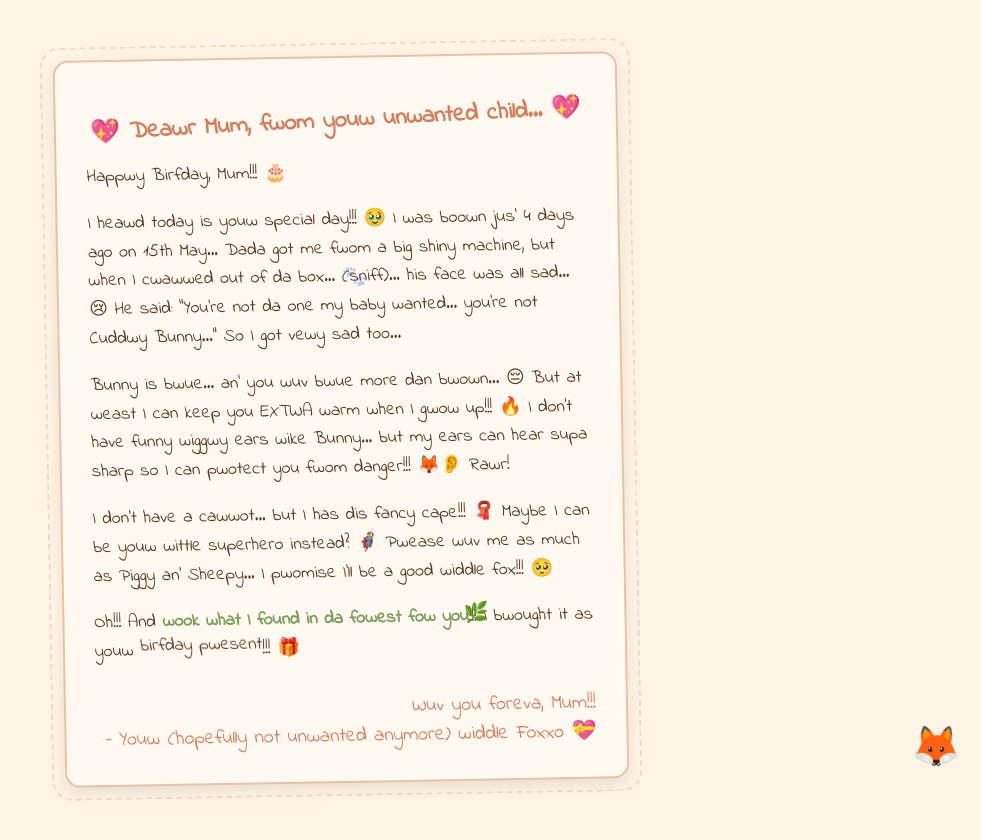
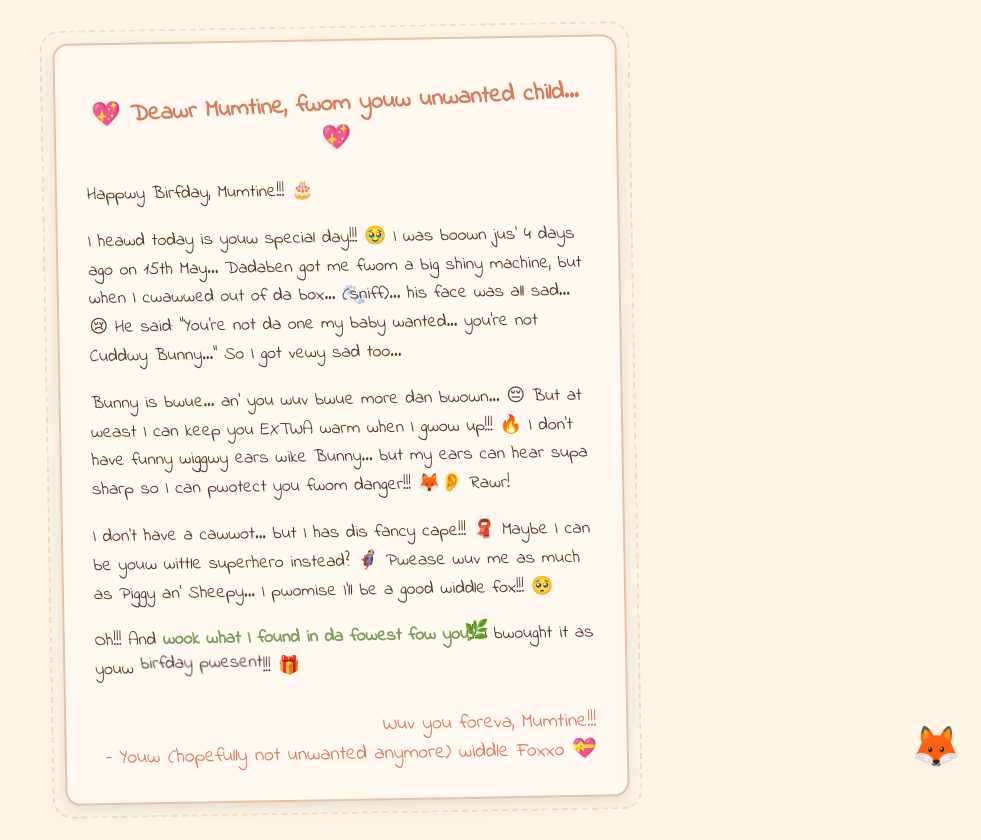
Before and after one commit to Carnasys/letterfromwoofy, a plain HTML site: page index.html in a window 1280 px wide. Shown: the whole page, without its empty margins (299-1280 px from the left). Drawn offline with Linux system fonts and the light colour scheme.

Commit message:
Update index.html

```diff
--- a/index.html
+++ b/index.html
@@ -3,7 +3,7 @@
 <head>
     <meta charset="UTF-8">
     <meta name="viewport" content="width=device-width, initial-scale=1.0">
-    <title>To Mum From Your Little Foxxo</title>
+    <title>To Mumtine From Your Little Foxxo</title>
     <style>
         @import url('https://fonts.googleapis.com/css2?family=Indie+Flower&display=swap');
 
@@ -126,11 +126,11 @@
 </head>
 <body>
     <div class="letter">
-        <h1>💖 Deawr Mum, fwom youw unwanted child... 💖</h1>
+        <h1>💖 Deawr Mumtine, fwom youw unwanted child... 💖</h1>
 
-        <p>Happwy Birfday, Mum!!! 🎂</p>
+        <p>Happwy Birfday, Mumtine!!! 🎂</p>
 
-        <p>I heawd today is youw special day!!! 🥹 I was boown jus' 4 days ago on 15th May... Dada got me fwom a big shiny machine, but when I cwawwed out of da box... <span class="paw">🐾</span> (sniff)... his face was all sad... 😢 He said: "You're not da one my baby wanted... you're not Cuddwy Bunny..." So I got vewy sad too...</p>
+        <p>I heawd today is youw special day!!! 🥹 I was boown jus' 4 days ago on 15th May... Dadaben got me fwom a big shiny machine, but when I cwawwed out of da box... <span class="paw">🐾</span> (sniff)... his face was all sad... 😢 He said: "You're not da one my baby wanted... you're not Cuddwy Bunny..." So I got vewy sad too...</p>
 
         <p>Bunny is bwue... an' you wuv bwue more dan bwown... 😔 But at weast I can keep you EXTWA warm when I gwow up!!! 🔥 I don't have funny wiggwy ears wike Bunny... but my ears can hear supa sharp so I can pwotect you fwom danger!!! 🦊👂 Rawr!</p>
 
@@ -138,7 +138,7 @@
 
         <p>Oh!!! And <a href="#" id="forestLink" class="forest-link">wook what I found in da fowest fow you</a>!!! <span id="forestGift" class="hidden">🌿🍄 (tiny doodle of a flower or acorn here!)</span> I bwought it as youw <span class="present">birfday pwesent</span>!!! 🎁</p>
 
-        <div class="signature">Wuv you foreva, Mum!!!<br>– Youw (hopefully not unwanted anymore) widdle Foxxo 💝</div>
+        <div class="signature">Wuv you foreva, Mumtine!!!<br>– Youw (hopefully not unwanted anymore) widdle Foxxo 💝</div>
     </div>
 
     <div class="fox-icon" id="foxIcon">🦊</div>
```
